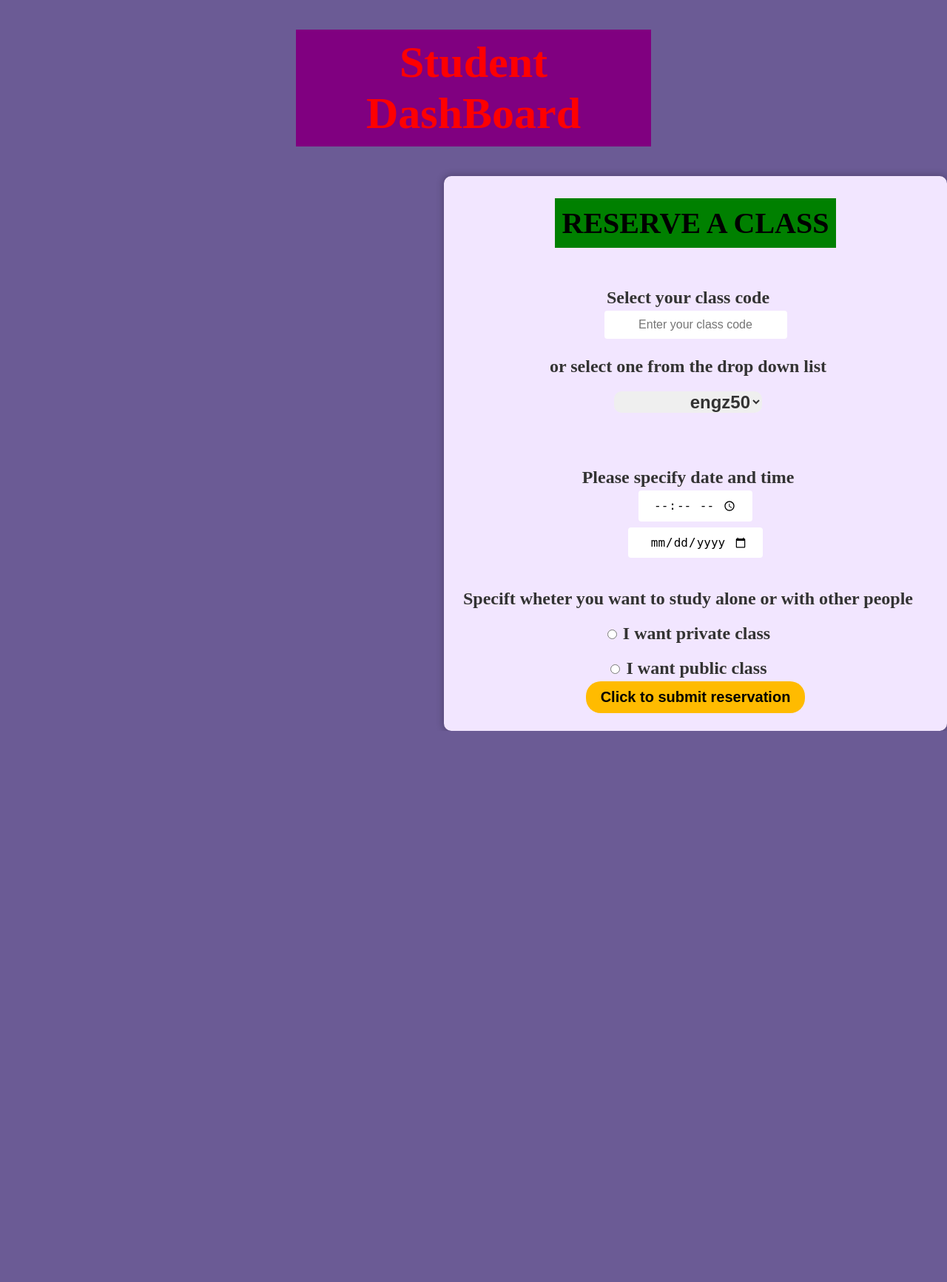
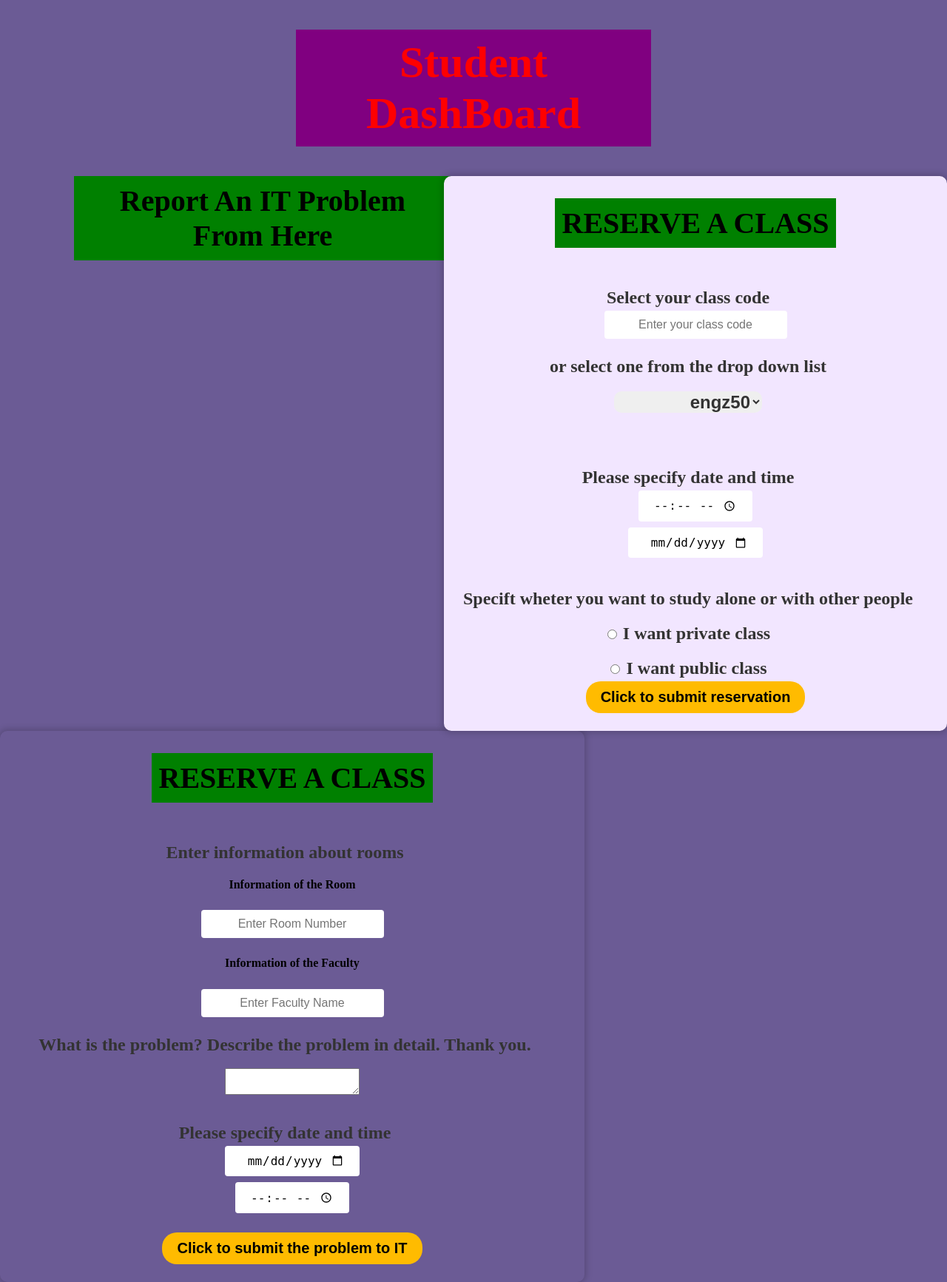
Before and after one commit to Baris000-eng/Comp491_Project, a Flask app: page /student_dashboard in a window 1280 px wide. Shown: the whole page at 74% size. Before the commit the page ends 988 px from the top, so only its background shows below. Run offline with Flask 2, Linux system fonts and the light colour scheme.

Commit message:
it problem reporting

```diff
--- a/templates/student_dashboard.html
+++ b/templates/student_dashboard.html
@@ -51,6 +51,29 @@
     <div>
 
     </div>
+    <div class="left_half">
+        <h2>Report An IT Problem From Here</h2>
+        <form action="/reportingIT" method="POST">
+            <h2>RESERVE A CLASS</h2>
+            <label for="room_number">Enter information about rooms</label>
+            <h4>Information of the Room</h4>
+            <input type="text" name="room_number" placeholder="Enter Room Number">
+            <h4>Information of the Faculty</h4>
+            <input type="text" name="faculty_name" placeholder="Enter Faculty Name">
+
+            <label for="problem_description">What is the problem? Describe the problem in detail. Thank you.</label>
+            <br>
+            <textarea name="problem_description"></textarea>
+            <br>
+            <label for="date">Please specify date and time</label>
+            <input type="date" name="date">
+            <input type="time" name="time">
+            <br>
+            <button type="submit">Click to submit the problem to IT</button>
+        </form>
+
+    </div>
+
 
 </body>
 
```
